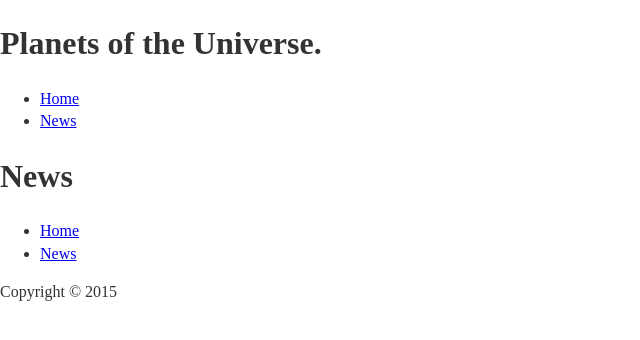
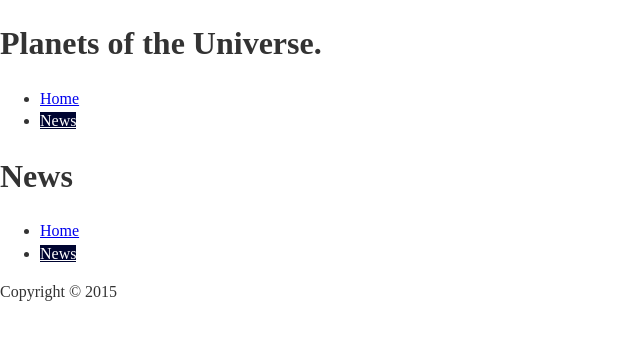
Before and after one commit to Tajtaj/planets-of-the-universe, a Jekyll site: the page built from news.html, in a window 1280 px wide. Shown: the top 340 px of the page, without its empty margins (0-640 px from the left). Built offline with Jekyll 4.4.1, drawn with Linux system fonts in a browser that asks for light colours; Markdown is read by kramdown in place of the engine named in the settings.

Commit message:
Nav is added
Nav is added.

```diff
--- a/_includes/nav.html
+++ b/_includes/nav.html
@@ -1,6 +1,6 @@
 <nav>
 	<ul>
 		<li><a href="{{site.baseurl}}/index.html" class="{% if page.url == '/index.html' %}current{% endif %}">Home</a></li>
-		<li><a href="{{site.baseurl}}/news.html">News</a></li>
+		<li><a href="{{site.baseurl}}/news.html" class="{% if page.url == '/news.html' %}current{% endif %}">News</a></li>
 	</ul>
 </nav>
```
Also changed, not shown: 2 other files.
